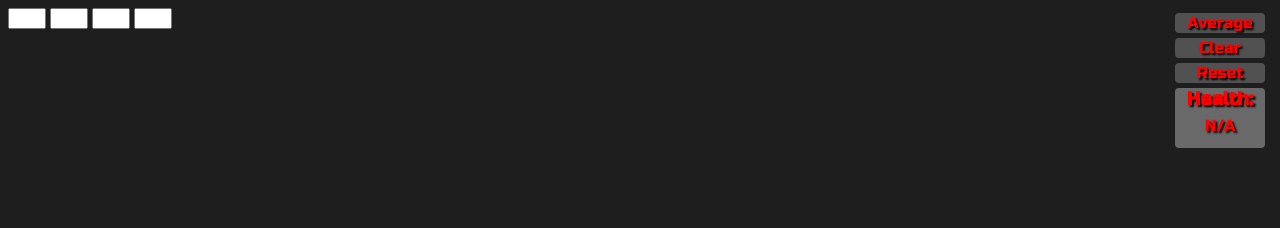
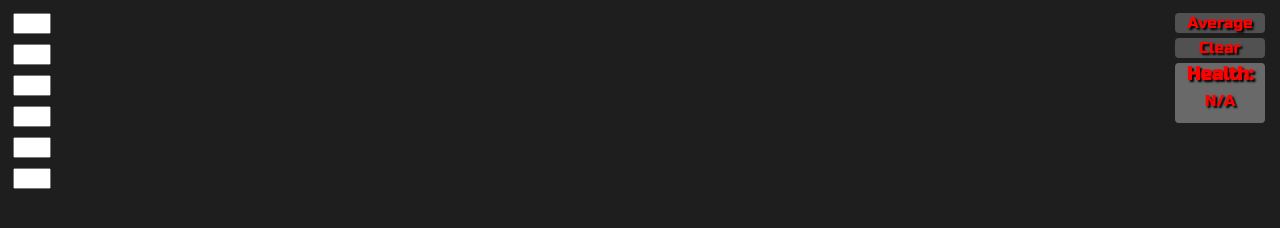
Before and after one commit to dino-inc/MikeyTools, a plain HTML site: page toolpages/healthSum.html in a window 1280 px wide. Drawn offline with Linux system fonts and the light colour scheme.

Commit message:
Made the input vertical

```diff
--- a/toolpages/healthSum.css
+++ b/toolpages/healthSum.css
@@ -59,4 +59,5 @@ body {
 input[type=number] {
     -moz-appearance: textfield;
     width: 30px;
+    margin: 5px;
 }
--- a/toolpages/healthSum.html
+++ b/toolpages/healthSum.html
@@ -16,15 +16,16 @@
     <div class = "calcButtonPanel">
         <div class = "calcButton average">Average</div>
         <div class = "calcButton clear">Clear</div>
-        <div class = "calcButton reset">Reset</div>
         <div class = "healthSumOutput">
             <h3>Health:</h3><div class = "healthSumOutputValue" id = "avgOutputValue">N/A</div>
         </div>
     </div>
-    <input type="number" class="creature" name="creature1"/>
-    <input type="number" class="creature" name="creature2"/>
-    <input type="number" class="creature" name="creature3"/>
-    <input type="number" class="creature" name="creature4"/>
+    <input type="number" class="creature" name="creature1"/><br>
+    <input type="number" class="creature" name="creature2"/><br>
+    <input type="number" class="creature" name="creature3"/><br>
+    <input type="number" class="creature" name="creature4"/><br>
+    <input type="number" class="creature" name="creature5"/><br>
+    <input type="number" class="creature" name="creature6"/><br>
 
     <script type="module" src="healthSum.js"></script>
 </body>
```
